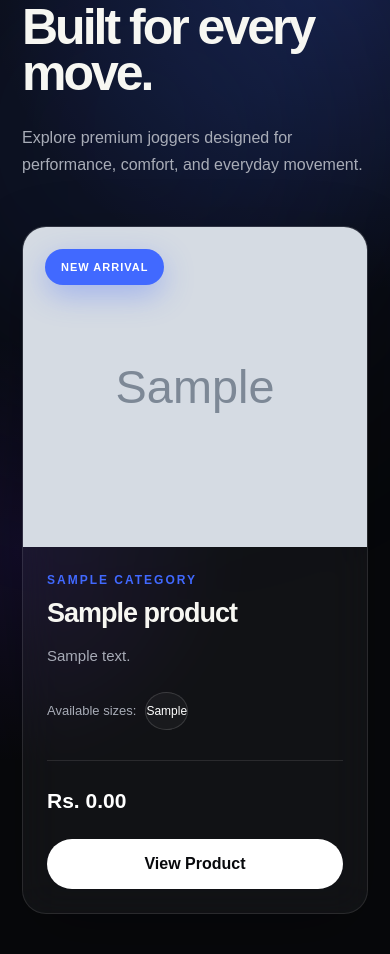
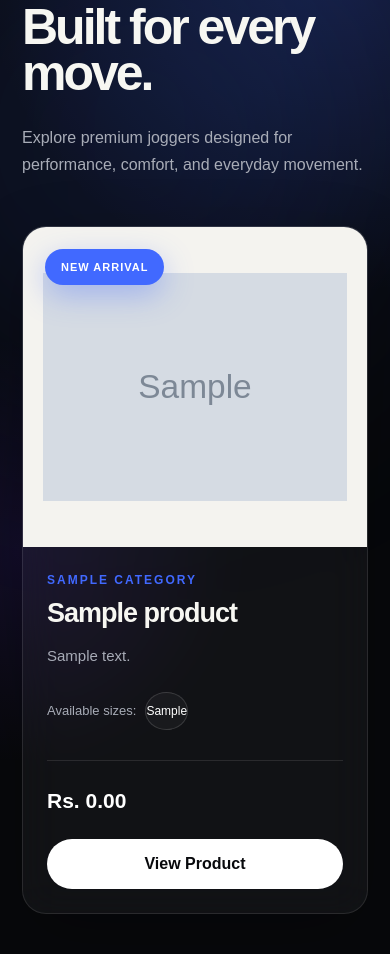
Before and after one commit to FaisalRayyan/Code_Alpha_E-commerce-site, a Django app: page /shop/ in a window 390 px wide. Shown: the part 114-1068 px from the top of the page. Run offline with Django 5.2, Linux system fonts and the light colour scheme; tables that the repository leaves empty hold one stand-in row (values such as "Sample post"); grey boxes marked "Sample" are stand-in pictures.

```diff
--- a/static/css/style.css
+++ b/static/css/style.css
@@ -230,7 +230,9 @@ textarea {
 .product-card__image {
     width: 100%;
     height: 380px;
-    object-fit: cover;
+    padding: 28px;
+    object-fit: contain;
+    background: #f4f3ef;
     transition: transform 600ms ease;
 }
 
@@ -400,6 +402,10 @@ textarea {
 ================================ */
 
 @media (max-width: 768px) {
+
+    .product-card__image {
+    padding: 20px;
+}
     .shop-page {
         padding: 80px 22px;
     }
```
